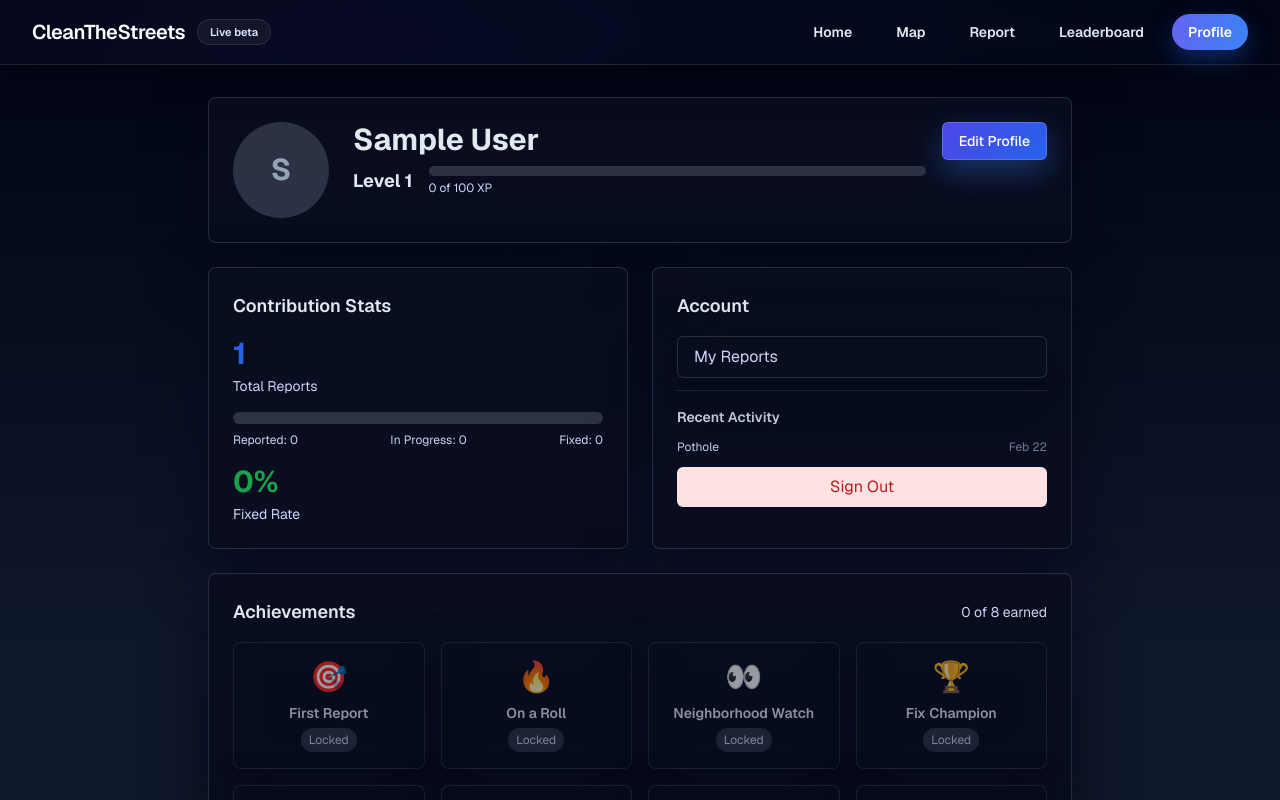
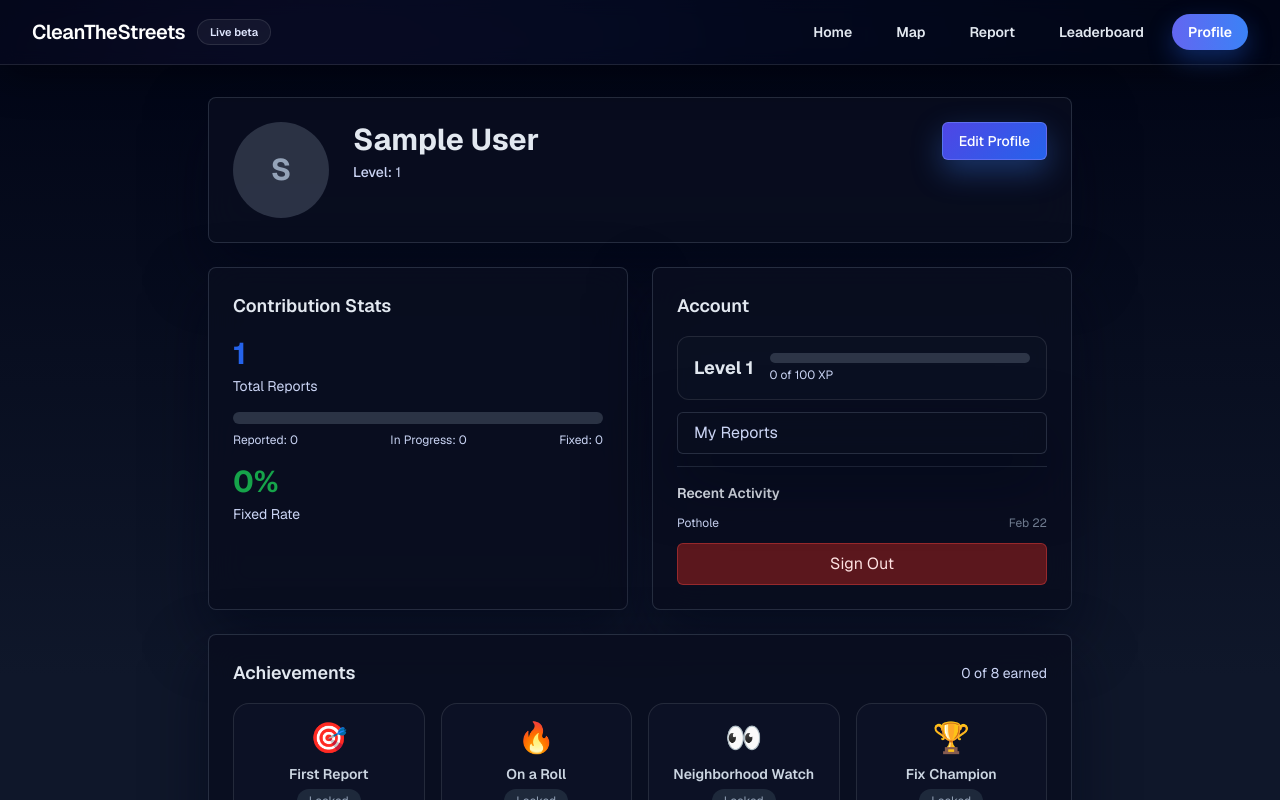
Before and after one commit to theohudson24/cleanthestreets, a Next.js app: page /profile in a window 1280 px wide. Shown: the top 800 px of the page. Built offline with nearby package versions, Linux system fonts and the light colour scheme; sample sign-in values are in the browser's storage.

Commit message:
Simple Changes To Profile Page

```diff
--- a/src/app/profile/page.js
+++ b/src/app/profile/page.js
@@ -179,18 +179,19 @@ export default function ProfilePage() {
             <div className="flex-1">
               <div className="flex flex-col md:flex-row md:items-start md:justify-between mb-2 gap-4">
                 <div className="flex-1">
-                  <h1 className="text-3xl font-bold text-gray-900 mb-2">
+                  <h1 className="text-3xl font-bold text-gray-900 mb-1">
                     {displayUser.displayName || 'User'}
                   </h1>
-                  {/* Level Progress Header */}
                   {userProgress && (
-                    <LevelProgress
-                      level={userProgress.currentLevel}
-                      currentXP={userProgress.totalXP}
-                      xpForCurrentLevel={userProgress.xpForCurrentLevel}
-                      xpToNextLevel={userProgress.xpToNextLevel}
-                      animate={true}
-                    />
+                    <p className="text-sm text-gray-600 mb-1">
+                      <span className="font-medium">Level:</span> {userProgress.currentLevel}
+                    </p>
+                  )}
+                  {memberInfo && (
+                    <p className="text-sm text-gray-600">
+                      <span className="font-medium">Member since:</span>{' '}
+                      {memberInfo.formattedDate}
+                    </p>
                   )}
                 </div>
                 <button
@@ -200,17 +201,7 @@ export default function ProfilePage() {
                   {isEditing ? 'Cancel' : 'Edit Profile'}
                 </button>
               </div>
-              {memberInfo && (
-                <div className="mb-3">
-                  <p className="text-sm text-gray-600">
-                    <span className="font-medium">Member since:</span>{' '}
-                    {memberInfo.formattedDate}
-                  </p>
-                  <p className="text-xs text-gray-500 mt-1">
-                    Member for {memberInfo.timeAgo}
-                  </p>
-                </div>
-              )}
+
               {isEditing ? (
                 <div className="mt-4 space-y-4">
                   <div>
@@ -330,6 +321,17 @@ export default function ProfilePage() {
           <div className="bg-white rounded-lg shadow-md p-6">
             <h2 className="text-lg font-semibold text-gray-900 mb-4">Account</h2>
             <div className="space-y-3">
+              {userProgress && (
+                <div className="bg-slate-900/40 border border-white/10 rounded-xl p-4">
+                  <LevelProgress
+                    level={userProgress.currentLevel}
+                    currentXP={userProgress.totalXP}
+                    xpForCurrentLevel={userProgress.xpForCurrentLevel}
+                    xpToNextLevel={userProgress.xpToNextLevel}
+                    animate={true}
+                  />
+                </div>
+              )}
               <Link
                 href="/me/reports"
                 className="block px-4 py-2 bg-gray-100 text-gray-700 rounded-md hover:bg-gray-200"
@@ -381,7 +383,7 @@ export default function ProfilePage() {
 
               <button
                 onClick={confirmSignOut}
-                className="w-full px-4 py-2 bg-red-100 text-red-700 rounded-md hover:bg-red-200 mt-4"
+                className="w-full px-4 py-2 bg-red-900/70 text-red-100 border border-red-500/40 rounded-md hover:bg-red-900 mt-4 transition-colors"
               >
                 Sign Out
               </button>
--- a/src/components/AchievementTile.js
+++ b/src/components/AchievementTile.js
@@ -15,21 +15,25 @@ export default function AchievementTile({ achievementId, isEarned, earnedAt, onC
         onClick={() => onClick(achievement)}
         onMouseEnter={() => !isEarned && setShowTooltip(true)}
         onMouseLeave={() => setShowTooltip(false)}
-        className={`relative p-4 rounded-lg border-2 transition-all w-full ${
+        className={`relative p-4 rounded-2xl border transition-all w-full ${
           isEarned
-            ? 'bg-blue-50 border-blue-200 hover:border-blue-300 hover:shadow-md'
-            : 'bg-gray-50 border-gray-200 opacity-60 hover:opacity-80'
-        } focus:outline-none focus:ring-2 focus:ring-blue-500 focus:ring-offset-2`}
+            ? 'bg-gradient-to-br from-indigo-500/30 via-blue-500/20 to-slate-900/80 border-indigo-400/40 shadow-[0_18px_45px_rgba(59,130,246,0.35)] hover:shadow-[0_25px_55px_rgba(59,130,246,0.45)] text-slate-50'
+            : 'bg-slate-900/60 border-white/10 text-slate-400 hover:border-indigo-400/40'
+        } focus:outline-none focus:ring-2 focus:ring-indigo-400/60`}
         aria-label={`${achievement.title} - ${isEarned ? 'Earned' : 'Locked'}`}
       >
         <div className="text-center">
           <div className="text-3xl mb-2">{achievement.icon}</div>
-          <div className="text-sm font-semibold text-gray-900 mb-1">{achievement.title}</div>
-          <div className={`text-xs px-2 py-1 rounded-full inline-block ${
-            isEarned
-              ? 'bg-blue-100 text-blue-700'
-              : 'bg-gray-200 text-gray-600'
-          }`}>
+          <div className={`text-sm font-semibold mb-1 ${isEarned ? 'text-slate-50' : 'text-slate-300'}`}>
+            {achievement.title}
+          </div>
+          <div
+            className={`text-xs px-3 py-1 rounded-full inline-block ${
+              isEarned
+                ? 'bg-white/15 text-white'
+                : 'bg-slate-800 text-slate-400'
+            }`}
+          >
             {isEarned ? 'Earned' : 'Locked'}
           </div>
         </div>
@@ -37,11 +41,11 @@ export default function AchievementTile({ achievementId, isEarned, earnedAt, onC
 
       {/* Hover Tooltip for Locked Achievements */}
       {!isEarned && showTooltip && (
-        <div className="absolute bottom-full left-1/2 transform -translate-x-1/2 mb-2 bg-gray-800 text-white text-xs rounded-lg shadow-lg p-3 z-10 min-w-[200px] max-w-[250px]">
+        <div className="absolute bottom-full left-1/2 transform -translate-x-1/2 mb-2 bg-slate-900 text-white text-xs rounded-lg shadow-lg p-3 z-10 min-w-[200px] max-w-[250px]">
           <p className="font-semibold mb-1">{achievement.title}</p>
           <p className="text-gray-300">{achievement.criteria}</p>
           {/* Tooltip arrow */}
-          <div className="absolute top-full left-1/2 transform -translate-x-1/2 w-0 h-0 border-l-4 border-r-4 border-t-4 border-transparent border-t-gray-800"></div>
+          <div className="absolute top-full left-1/2 transform -translate-x-1/2 w-0 h-0 border-l-4 border-r-4 border-t-4 border-transparent border-t-slate-900"></div>
         </div>
       )}
     </div>
--- a/src/data/mockUserData.js
+++ b/src/data/mockUserData.js
@@ -5,10 +5,10 @@ export const getMockUserProgress = (userId) => {
   // Different data for different users
   const userData = {
     'admin-1': {
-      totalXP: 450,
+      totalXP: 100,
       currentLevel: 3,
       xpToNextLevel: 150,
-      xpForCurrentLevel: 300,
+      xpForCurrentLevel: 0,
       reportStats: {
         reported: 15,
         in_progress: 5,
```
